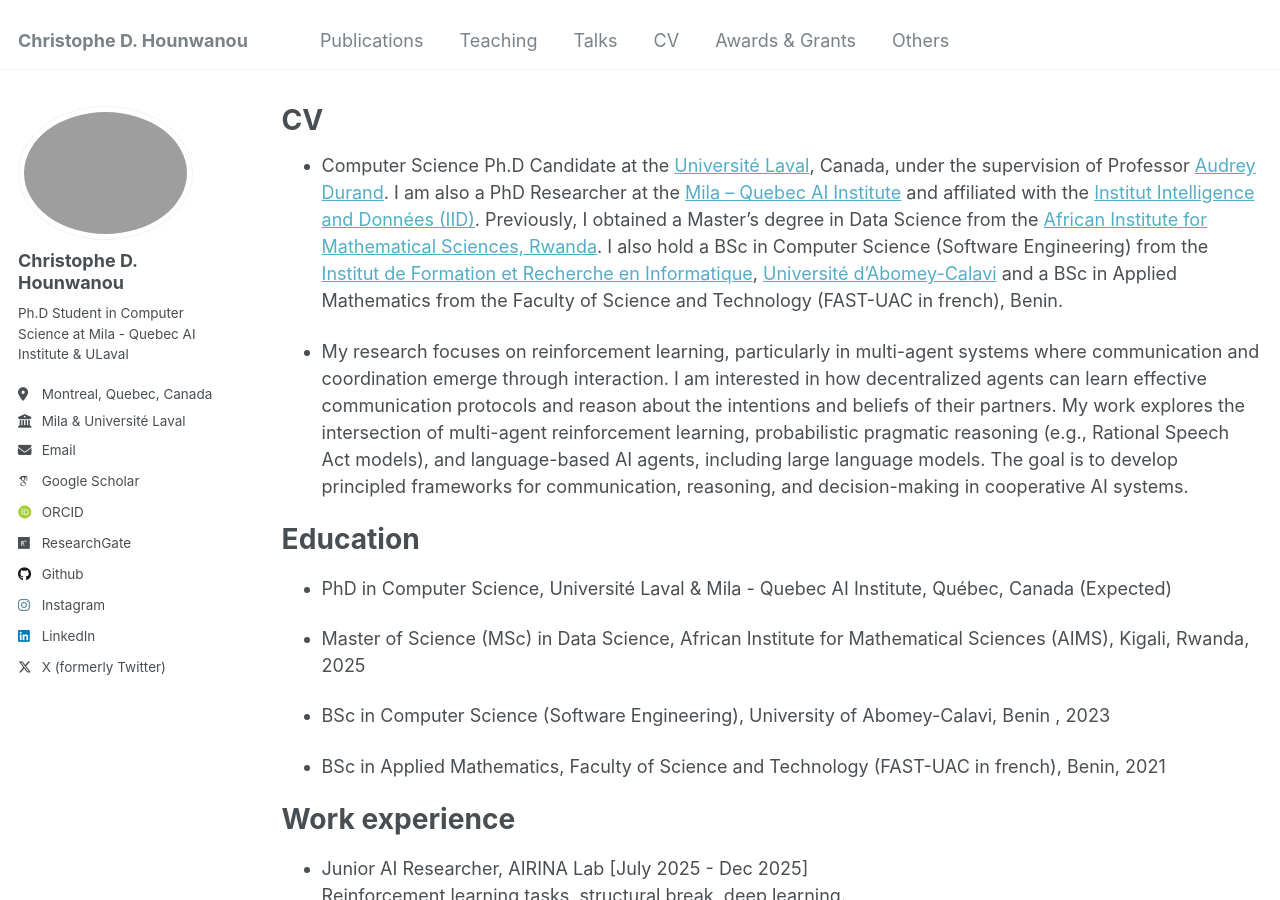
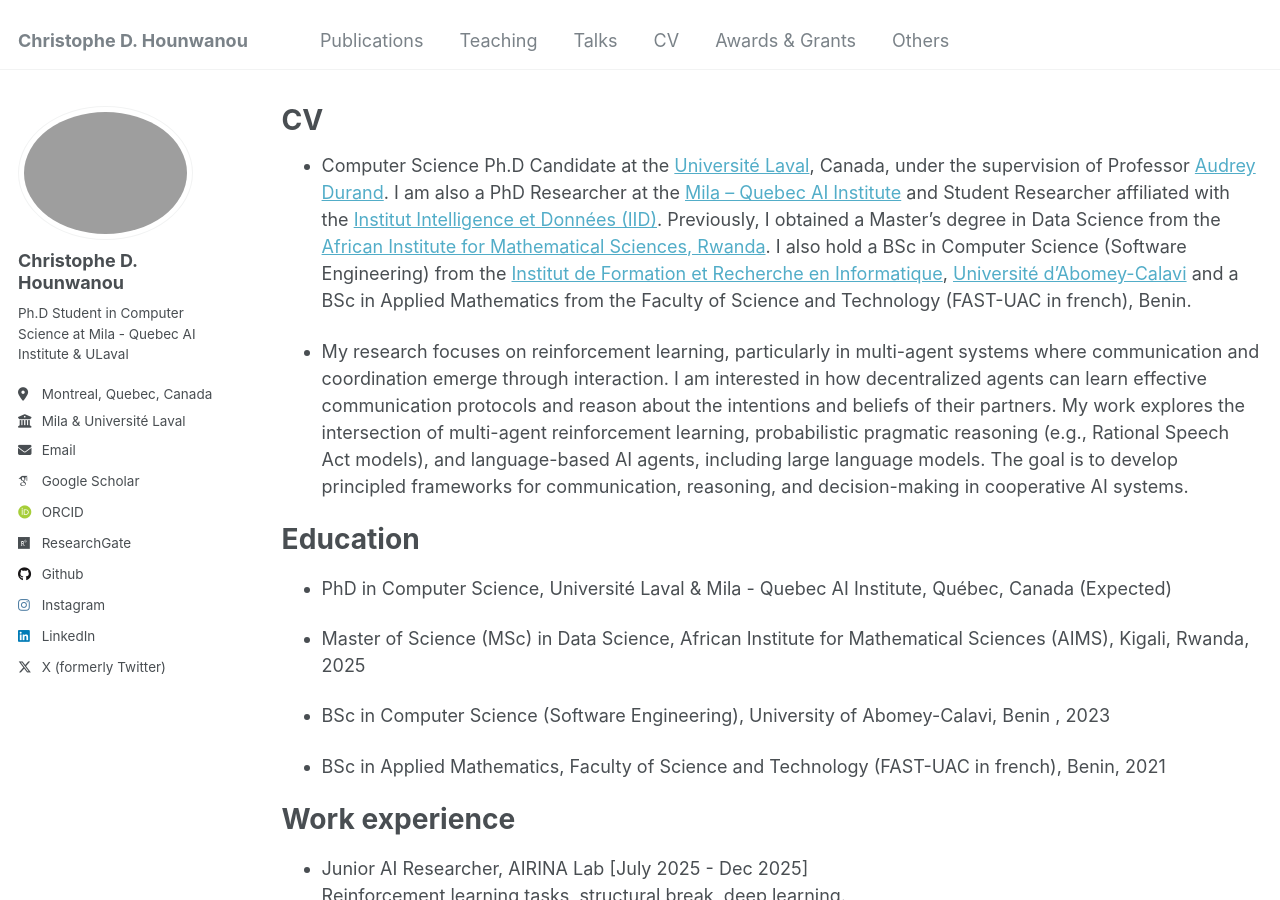
Before and after one commit to chrishounwanou/chrishounwanou.github.io, a Jekyll site: the page built from _pages/cv.md, in a window 1280 px wide and 900 px high. Built offline with Jekyll 4.4.1, drawn with Linux system fonts in a browser that asks for light colours; some web fonts are replaced.

Commit message:
Revise academic role and affiliations in CV
Updated the description of academic affiliations and roles.

```diff
--- a/_pages/cv.md
+++ b/_pages/cv.md
@@ -9,7 +9,7 @@ redirect_from:
 
 {% include base_path %}
 
-- Computer Science Ph.D Candidate at the [Université Laval](https://www.ulaval.ca/), Canada, under the supervision of Professor [Audrey Durand](https://mila.quebec/fr/annuaire/audrey-durand). I am also a PhD Researcher at the [Mila – Quebec AI Institute](https://mila.quebec/fr) and affiliated with the [Institut Intelligence and Données (IID)](https://iid.ulaval.ca/). Previously, I obtained a Master's degree in Data Science from the [African Institute for Mathematical Sciences, Rwanda](https://aims.ac.rw/). I also hold a BSc in Computer Science (Software Engineering) from the [Institut de Formation et Recherche en Informatique](https://ifri-uac.bj/), [Université d'Abomey-Calavi](https://www.uac.bj/) and a BSc in Applied Mathematics from the Faculty of Science and Technology (FAST-UAC in french), Benin.
+- Computer Science Ph.D Candidate at the [Université Laval](https://www.ulaval.ca/), Canada, under the supervision of Professor [Audrey Durand](https://mila.quebec/fr/annuaire/audrey-durand). I am also a PhD Researcher at the [Mila – Quebec AI Institute](https://mila.quebec/fr) and Student Researcher affiliated with the [Institut Intelligence et Données (IID)](https://iid.ulaval.ca/). Previously, I obtained a Master's degree in Data Science from the [African Institute for Mathematical Sciences, Rwanda](https://aims.ac.rw/). I also hold a BSc in Computer Science (Software Engineering) from the [Institut de Formation et Recherche en Informatique](https://ifri-uac.bj/), [Université d'Abomey-Calavi](https://www.uac.bj/) and a BSc in Applied Mathematics from the Faculty of Science and Technology (FAST-UAC in french), Benin.
 
 - My research focuses on reinforcement learning, particularly in multi-agent systems where communication and coordination emerge through interaction. I am interested in how decentralized agents can learn effective communication protocols and reason about the intentions and beliefs of their partners. My work explores the intersection of multi-agent reinforcement learning, probabilistic pragmatic reasoning (e.g., Rational Speech Act models), and language-based AI agents, including large language models. The goal is to develop principled frameworks for communication, reasoning, and decision-making in cooperative AI systems.
 
```
